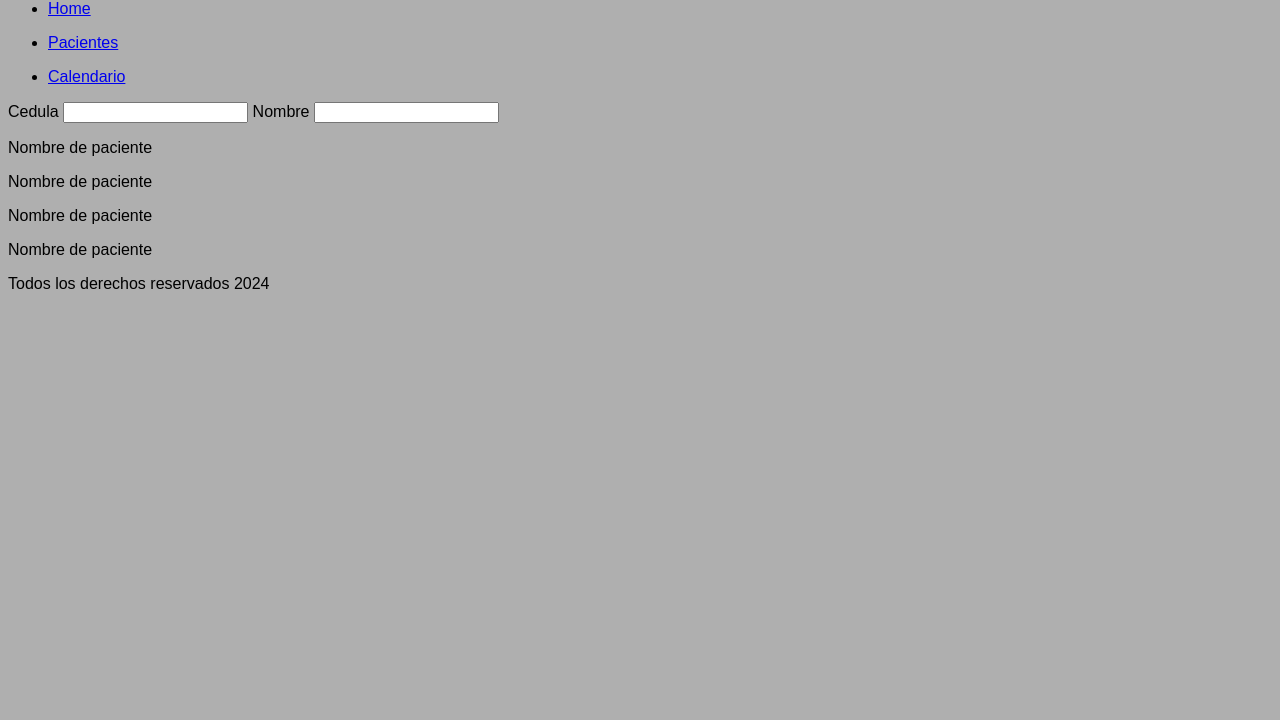
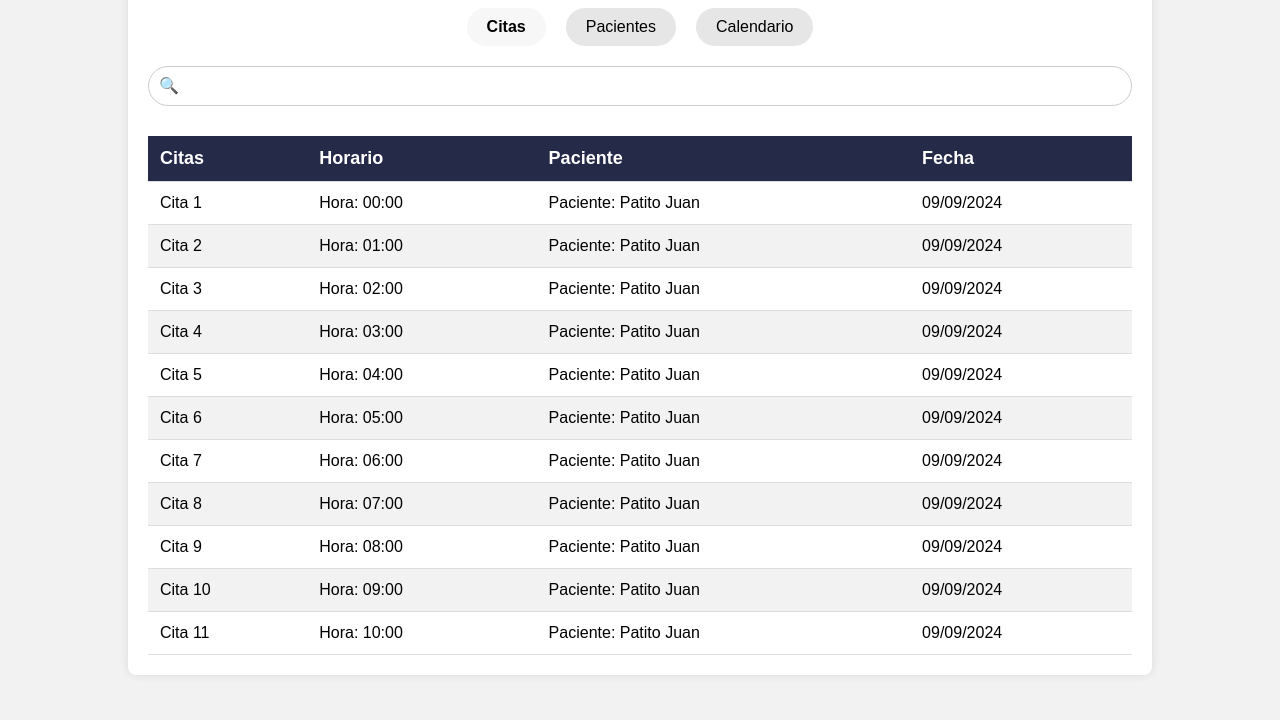
Before and after one commit to AllisonRestrepo/Seguimiento-De-Pacientes, a plain HTML site: page Pacientes.html in a window 1280 px wide. Shown: the part 80-800 px from the top of the page. Drawn offline with Linux system fonts and the light colour scheme.

Commit message:
por si acaso

```diff
--- a/Pacientes.html
+++ b/Pacientes.html
@@ -1,82 +1,98 @@
 <!DOCTYPE html>
-<html>
-    <head>
-        <meta charset="utf-8" />
-        <title>
-             Seguimiento de Pacientes
-        </title>
-        <link rel="stylesheet"  href="estilo.css"
-    </head>
-    <body>
-        <div id="container">
-            <header>
-                <h1>Seguimiento de Pacientes</h1>
-            </header>
-
-
-
-            <nav>
-                <ul>
-                    <li>
-                        <a href="index.html">
-                            Home
-                        </a>
-                    </li>
-                </ul>
-            </nav>
-            <nav>
-                <ul>
-                    <li>
-                        <a href="Pacientes.html">
-                            Pacientes
-                        </a>
-                    </li>
-                </ul>
-            </nav>
-            <nav>
-                <ul>
-                    <li>
-                        <a href="Calendario.html">
-                            Calendario
-                        </a>
-                    </li>
-                </ul>
-            </nav>
-
-            <form>
-                <label>Cedula</label>
-                <input type="text">
-
-                <label>Nombre</label>
-                <input type="text">
-                </form>
-
-            <section id="content"></section>
-                <article class="article">
-                    <p>Nombre de paciente</p>
-                </article>
-
-                <article class="article"></article>
-                    <p>Nombre de paciente</p>
-                </article>
-
-                <article class="article"></article>
-                    <p>Nombre de paciente</p>
-                </article>
-
-                <article class="article"></article>
-                    <p>Nombre de paciente</p>
-                </article>
-
-            </section>
-
+<html lang="es">
+<head>
+    <meta charset="UTF-8">
+    <meta name="viewport" content="width=device-width, initial-scale=1.0">
+    <title>Seguimiento de Pacientes</title>
+    <link rel="stylesheet" href="estilo.css">
+</head>
+<body>
+    <div class="container">
+        <h2>Seguimiento de pacientes</h2>
+        <div class="tabs">
+            <button class="active">Citas</button>
+            <button>Pacientes</button>
+            <button>Calendario</button>
         </div>
-    </body>
-
-
-
-
-
-
-<footer>Todos los derechos reservados 2024</footer>
+        <input type="text" placeholder="🔍">
+        <table>
+            <thead>
+                <tr>
+                    <th>Citas</th>
+                    <th>Horario</th>
+                    <th>Paciente</th>
+                    <th>Fecha</th>
+                </tr>
+            </thead>
+            <tbody>
+                <tr>
+                    <td>Cita 1</td>
+                    <td>Hora: 00:00</td>
+                    <td>Paciente: Patito Juan</td>
+                    <td>09/09/2024</td>
+                </tr>
+                <tr>
+                    <td>Cita 2</td>
+                    <td>Hora: 01:00</td>
+                    <td>Paciente: Patito Juan</td>
+                    <td>09/09/2024</td>
+                </tr>
+                <tr>
+                    <td>Cita 3</td>
+                    <td>Hora: 02:00</td>
+                    <td>Paciente: Patito Juan</td>
+                    <td>09/09/2024</td>
+                </tr>
+                <tr>
+                    <td>Cita 4</td>
+                    <td>Hora: 03:00</td>
+                    <td>Paciente: Patito Juan</td>
+                    <td>09/09/2024</td>
+                </tr>
+                <tr>
+                    <td>Cita 5</td>
+                    <td>Hora: 04:00</td>
+                    <td>Paciente: Patito Juan</td>
+                    <td>09/09/2024</td>
+                </tr>
+                <tr>
+                    <td>Cita 6</td>
+                    <td>Hora: 05:00</td>
+                    <td>Paciente: Patito Juan</td>
+                    <td>09/09/2024</td>
+                </tr>
+                <tr>
+                    <td>Cita 7</td>
+                    <td>Hora: 06:00</td>
+                    <td>Paciente: Patito Juan</td>
+                    <td>09/09/2024</td>
+                </tr>
+                <tr>
+                    <td>Cita 8</td>
+                    <td>Hora: 07:00</td>
+                    <td>Paciente: Patito Juan</td>
+                    <td>09/09/2024</td>
+                </tr>
+                <tr>
+                    <td>Cita 9</td>
+                    <td>Hora: 08:00</td>
+                    <td>Paciente: Patito Juan</td>
+                    <td>09/09/2024</td>
+                </tr>
+                <tr>
+                    <td>Cita 10</td>
+                    <td>Hora: 09:00</td>
+                    <td>Paciente: Patito Juan</td>
+                    <td>09/09/2024</td>
+                </tr>
+                <tr>
+                    <td>Cita 11</td>
+                    <td>Hora: 10:00</td>
+                    <td>Paciente: Patito Juan</td>
+                    <td>09/09/2024</td>
+                </tr>
+            </tbody>
+        </table>
+    </div>
+</body>
 </html>
--- a/estilo.css
+++ b/estilo.css
@@ -1,5 +1,89 @@
-body{
-    background: rgb(175, 175, 175);
-    font-family: Arial, Helvetica, sans-serif;
+* {
+    margin: 0;
+    padding: 0;
+    box-sizing: border-box;
+}
 
+body {
+    font-family: Arial, sans-serif;
+    background-color: #f2f2f2;
 }
+
+.container {
+    width: 80%;
+    margin: 20px auto;
+    background-color: #fff;
+    border-radius: 8px;
+    padding: 20px;
+    box-shadow: 0px 0px 10px rgba(0, 0, 0, 0.1);
+}
+
+h2 {
+    text-align: center;
+    color: #2f2f2f;
+    margin-bottom: 20px;
+}
+
+.tabs {
+    display: flex;
+    justify-content: center;
+    margin-bottom: 20px;
+}
+
+.tabs button {
+    background-color: #e6e6e6;
+    border: none;
+    padding: 10px 20px;
+    margin: 0 10px;
+    border-radius: 20px;
+    cursor: pointer;
+    font-size: 16px;
+}
+
+.tabs button.active {
+    background-color: #f7f7f7;
+    font-weight: bold;
+}
+
+input[type="text"] {
+    width: 100%;
+    padding: 10px;
+    margin-bottom: 20px;
+    border: 1px solid #ccc;
+    border-radius: 20px;
+    font-size: 16px;
+}
+
+table {
+    width: 100%;
+    border-collapse: collapse;
+    margin-top: 10px;
+}
+
+table thead {
+    background-color: #252a48;
+    color: white;
+}
+
+table th,
+table td {
+    padding: 12px;
+    text-align: left;
+    border-bottom: 1px solid #ddd;
+}
+
+table tr:nth-child(even) {
+    background-color: #f2f2f2;
+}
+
+table tr:hover {
+    background-color: #e9e9e9;
+}
+
+table th {
+    font-size: 18px;
+}
+
+table td {
+    font-size: 16px;
+}
```
Also changed, not shown: index.html (+13 -36 lines).
